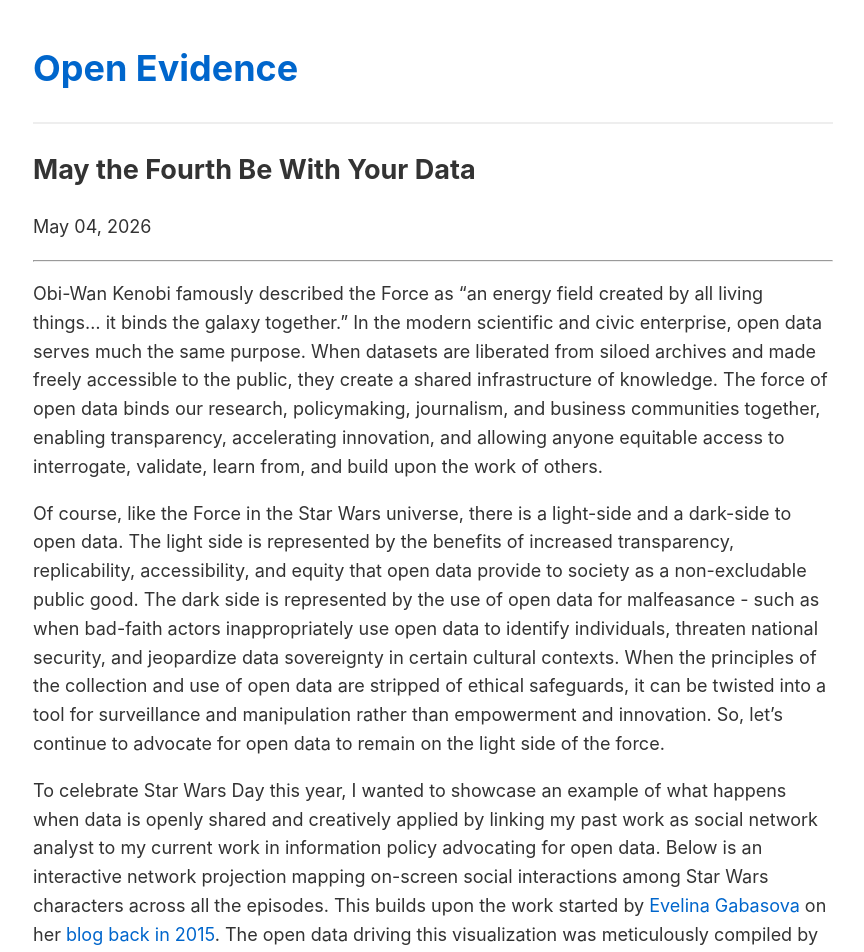
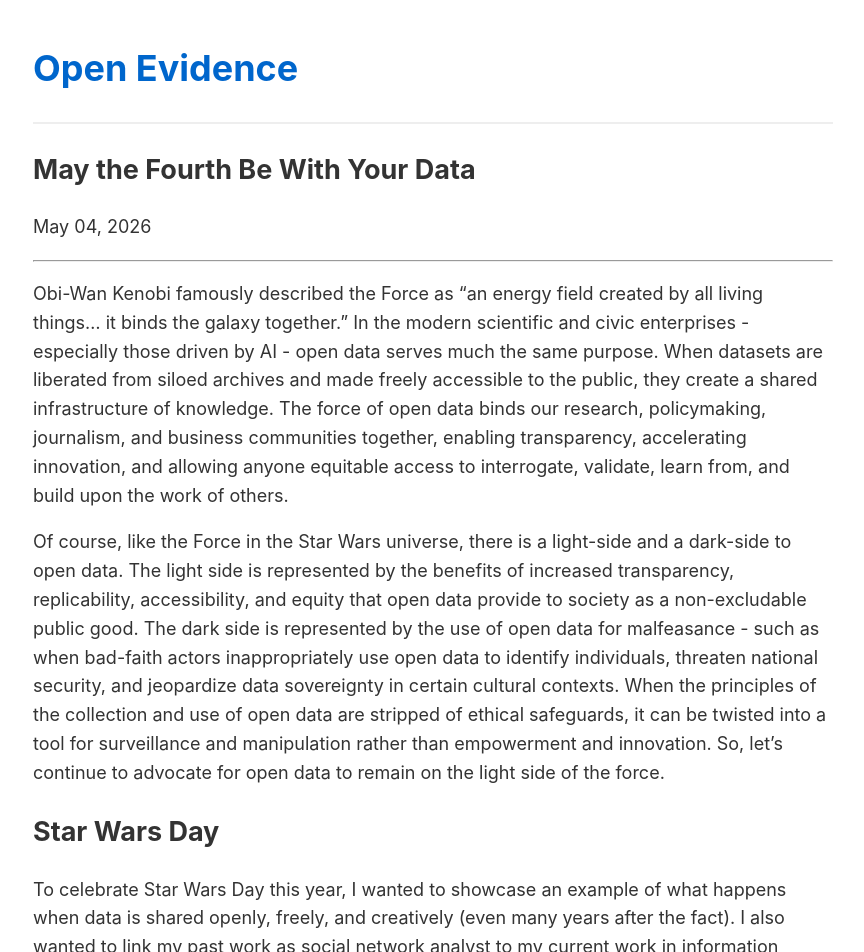
Before and after one commit to cmarcum/marcum-blog, a Jekyll site: the page built from _posts/2026-05-04-May-The-Fourth.md, in a window 1280 px wide and 1400 px high. Shown: the top 952 px of the window, without its empty margins (207-1071 px from the left). Built offline with Jekyll 4.4.1, drawn with Linux system fonts in a browser that asks for light colours; some of the changed text lies outside the part shown.

Commit message:
Enhance open data discussion and add Star Wars Day header
Updated the text to emphasize the role of AI in open data and added a new section header for Star Wars Day.

```diff
--- a/_posts/2026-05-04-May-The-Fourth.md
+++ b/_posts/2026-05-04-May-The-Fourth.md
@@ -5,11 +5,13 @@ date: 2026-05-04
 tags: [open science, open data]
 ---
 
-Obi-Wan Kenobi famously described the Force as "an energy field created by all living things... it binds the galaxy together." In the modern scientific and civic enterprise, open data serves much the same purpose. When datasets are liberated from siloed archives and made freely accessible to the public, they create a shared infrastructure of knowledge. The force of open data binds our research, policymaking, journalism, and business communities together, enabling transparency, accelerating innovation, and allowing anyone equitable access to interrogate, validate, learn from, and build upon the work of others.
+Obi-Wan Kenobi famously described the Force as "an energy field created by all living things... it binds the galaxy together." In the modern scientific and civic enterprises - especially those driven by AI -  open data serves much the same purpose. When datasets are liberated from siloed archives and made freely accessible to the public, they create a shared infrastructure of knowledge. The force of open data binds our research, policymaking, journalism, and business communities together, enabling transparency, accelerating innovation, and allowing anyone equitable access to interrogate, validate, learn from, and build upon the work of others.
 
 Of course, like the Force in the Star Wars universe, there is a light-side and a dark-side to open data. The light side is represented by the benefits of increased transparency, replicability, accessibility, and equity that open data provide to society as a non-excludable public good. The dark side is represented by the use of open data for malfeasance - such as when bad-faith actors inappropriately use open data to identify individuals, threaten national security, and jeopardize data sovereignty in certain cultural contexts. When the principles of the collection and use of open data are stripped of ethical safeguards, it can be twisted into a tool for surveillance and manipulation rather than empowerment and innovation. So, let's continue to advocate for open data to remain on the light side of the force.
 
-To celebrate Star Wars Day this year, I wanted to showcase an example of what happens when data is openly shared and creatively applied by linking my past work as social network analyst to my current work in information policy advocating for open data. Below is an interactive network projection mapping on-screen social interactions among Star Wars characters across all the episodes. This builds upon the work started by [Evelina Gabasova](https://evelinag.com/) on her [blog back in 2015](https://evelinag.com/blog/2015/12-15-star-wars-social-network/). The open data driving this visualization was meticulously compiled by Eve and made available via [her github repository here](https://github.com/evelinag/StarWars-social-network). I'm sure there are other Star Wars network analyses out there somewhere in a galaxy far far away - Eve's is the one I'm just most familiar with.
+# Star Wars Day
+
+To celebrate Star Wars Day this year, I wanted to showcase an example of what happens when data is shared openly, freely, and creatively (even many years after the fact). I also wanted to link my past work as social network analyst to my current work in information policy advocating for open data. Below is an interactive network projection mapping on-screen social interactions among Star Wars characters across all the episodes. This builds upon the work started by [Evelina Gabasova](https://evelinag.com/) on her [blog back in 2015](https://evelinag.com/blog/2015/12-15-star-wars-social-network/). The open data driving this visualization was meticulously compiled by Eve and made available via [her github repository here](https://github.com/evelinag/StarWars-social-network). I'm sure there are other Star Wars network analyses out there somewhere in a galaxy far far away - Eve's is the one I'm just most familiar with.
 
 <div class="map-container" style="margin: 20px 0;">
   <iframe
```
